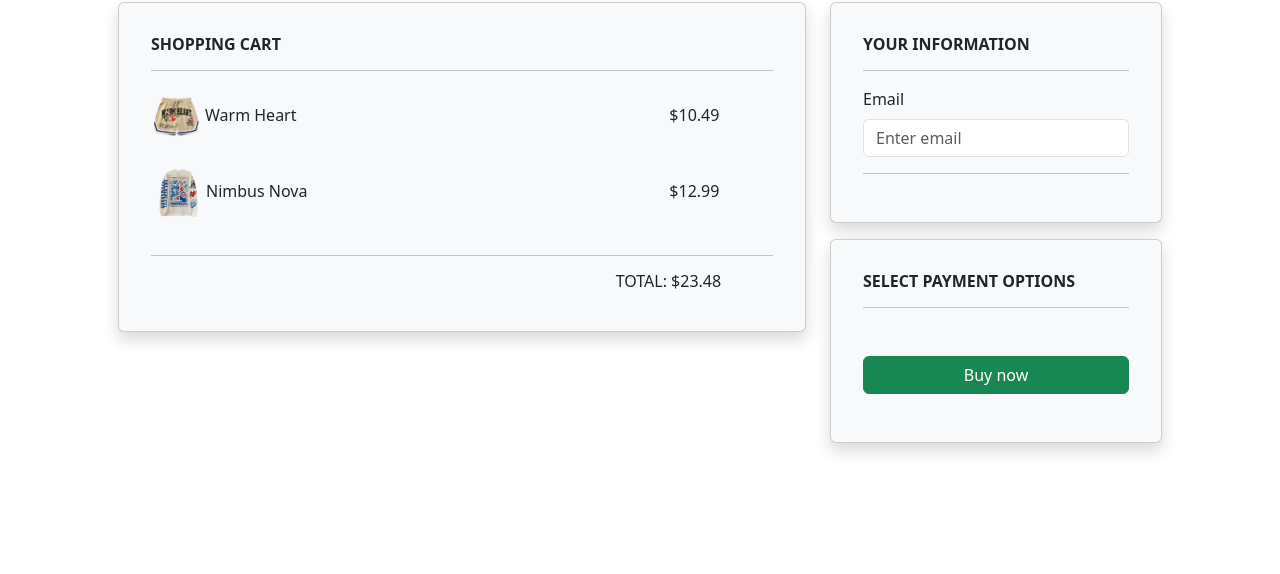
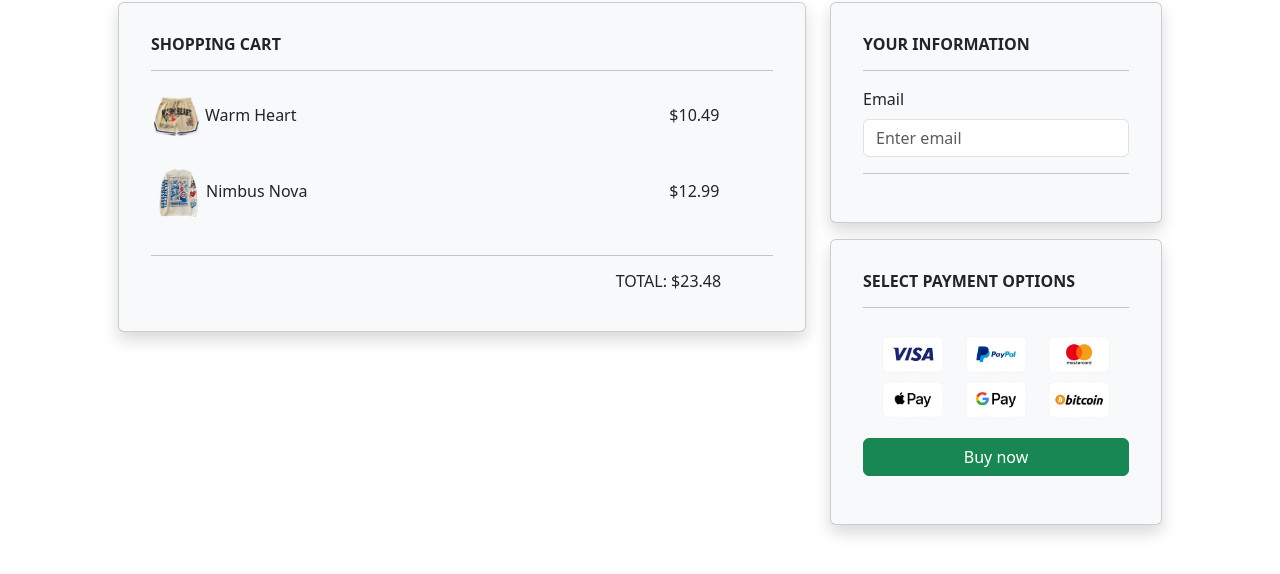
Before and after one commit to able03/hci, a plain HTML site: page pages/addToCart.html in a window 1280 px wide. Shown: the part 166-740 px from the top of the page. Drawn offline with nearby package versions, Linux system fonts and the light colour scheme; the site is published under a folder, as on GitHub Pages, so addresses that start at the root find nothing.

Commit message:
fixed the payment options image

```diff
--- a/pages/addToCart.html
+++ b/pages/addToCart.html
@@ -117,7 +117,7 @@
 
                     <hr class="solid">
 
-                   <img src="/img/payment.png" class="img-fluid" alt="">
+                   <img src="../img/payment.png" class="img-fluid" alt="">
 
                    <div class="d-grid">
                     <button class="btn btn-success mt-2" type="button">Buy now</button>
```
